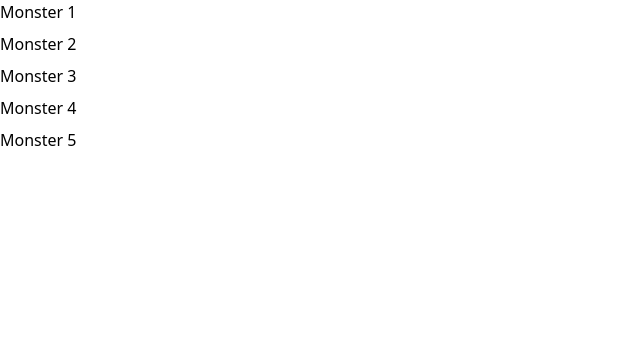
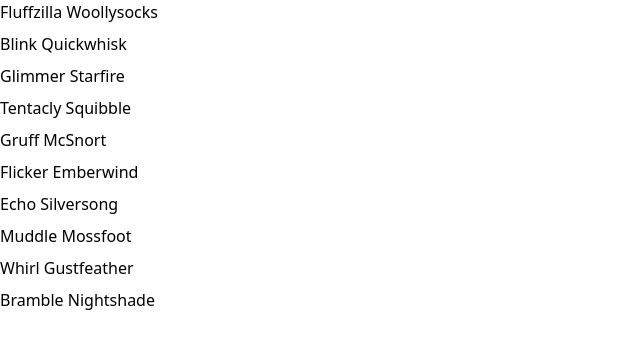
Before and after one commit to RobinNygren/MonsterUni, a React (Vite) app: page /monsters in a window 1280 px wide. Shown: the top 348 px of the page, without its empty margins (0-640 px from the left). Built offline with nearby package versions, Linux system fonts and the light colour scheme.

Commit message:
display monster in Monsterpage

```diff
--- a/src/components/MonsterList/MonsterList.tsx
+++ b/src/components/MonsterList/MonsterList.tsx
@@ -10,7 +10,7 @@ const MonsterList = () => {
       <h2>Monster List</h2>
       <ul>
         {monsters.map((monster: Monster) => (
-          <li key={monster.id}>{monster.name}</li>
+          <li key={monster.id}>{monster.firstName}</li>
         ))}
       </ul>
     </div>
--- a/src/main.tsx
+++ b/src/main.tsx
@@ -5,6 +5,7 @@ import { MonstersPage } from "./pages/MonstersPage";
 import { NotFoundPage } from "./pages/NotFoundPage";
 import { MonsterPage } from "./pages/MonsterPage";
 import { createBrowserRouter, RouterProvider } from "react-router-dom";
+import MonsterProvider from "./components/Context/MonsterProvider";
 import "./index.css";
 
 const router = createBrowserRouter([
@@ -27,6 +28,8 @@ const router = createBrowserRouter([
 
 ReactDOM.createRoot(document.getElementById("root")!).render(
   <React.StrictMode>
-    <RouterProvider router={router} />
+    <MonsterProvider>
+      <RouterProvider router={router} />
+    </MonsterProvider>
   </React.StrictMode>
 );
--- a/src/pages/MonstersPage.tsx
+++ b/src/pages/MonstersPage.tsx
@@ -1,19 +1,22 @@
 import { NavLink, Outlet } from "react-router-dom";
+import useCustomContext from "../hooks/useMonster";
+import { MonsterContext } from "../components/Context/MonsterContext";
+import { Monster, MonsterContextType } from "../types";
 
 export const MonstersPage = () => {
-  const monsters = [1, 2, 3, 4, 5];
+  const { monsters } = useCustomContext<MonsterContextType>(MonsterContext);
   return (
     <div className="flex gap-2">
       <div className="flex flex-col gap-2">
-        {monsters.map((monster) => (
+        {monsters.map((monster: Monster) => (
           <NavLink
-            key={monster}
-            to={`/monsters/${monster}`}
+            key={monster.firstName}
+            to={`/monsters/${monster.firstName}`}
             className={({ isActive }) => {
               return isActive ? "text-blue-500" : "";
             }}
           >
-            Monster {monster}
+            {monster.firstName} {monster.lastName}
           </NavLink>
         ))}
       </div>
```
Also changed, not shown: src/types.ts (+20 -1 lines).
